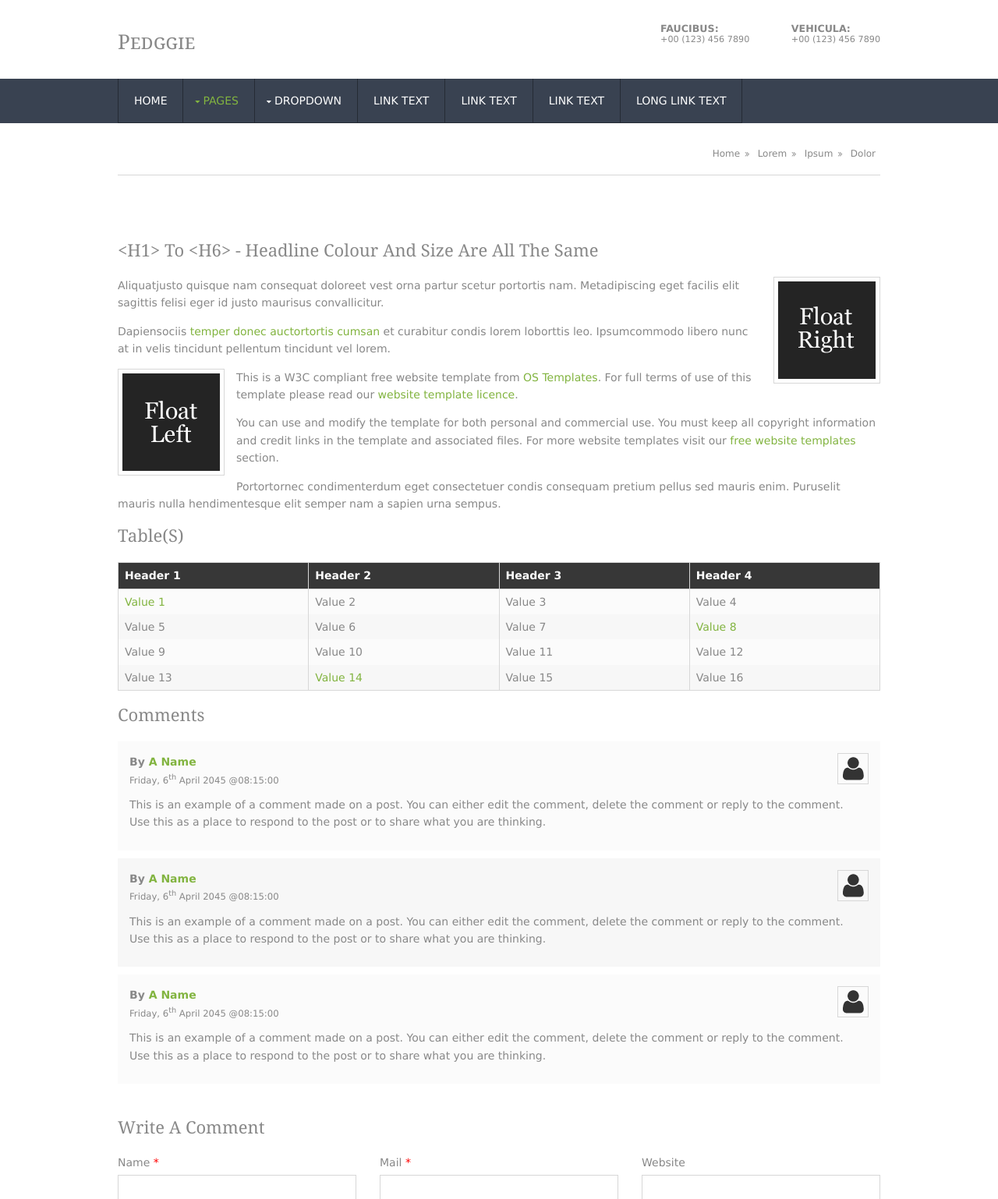
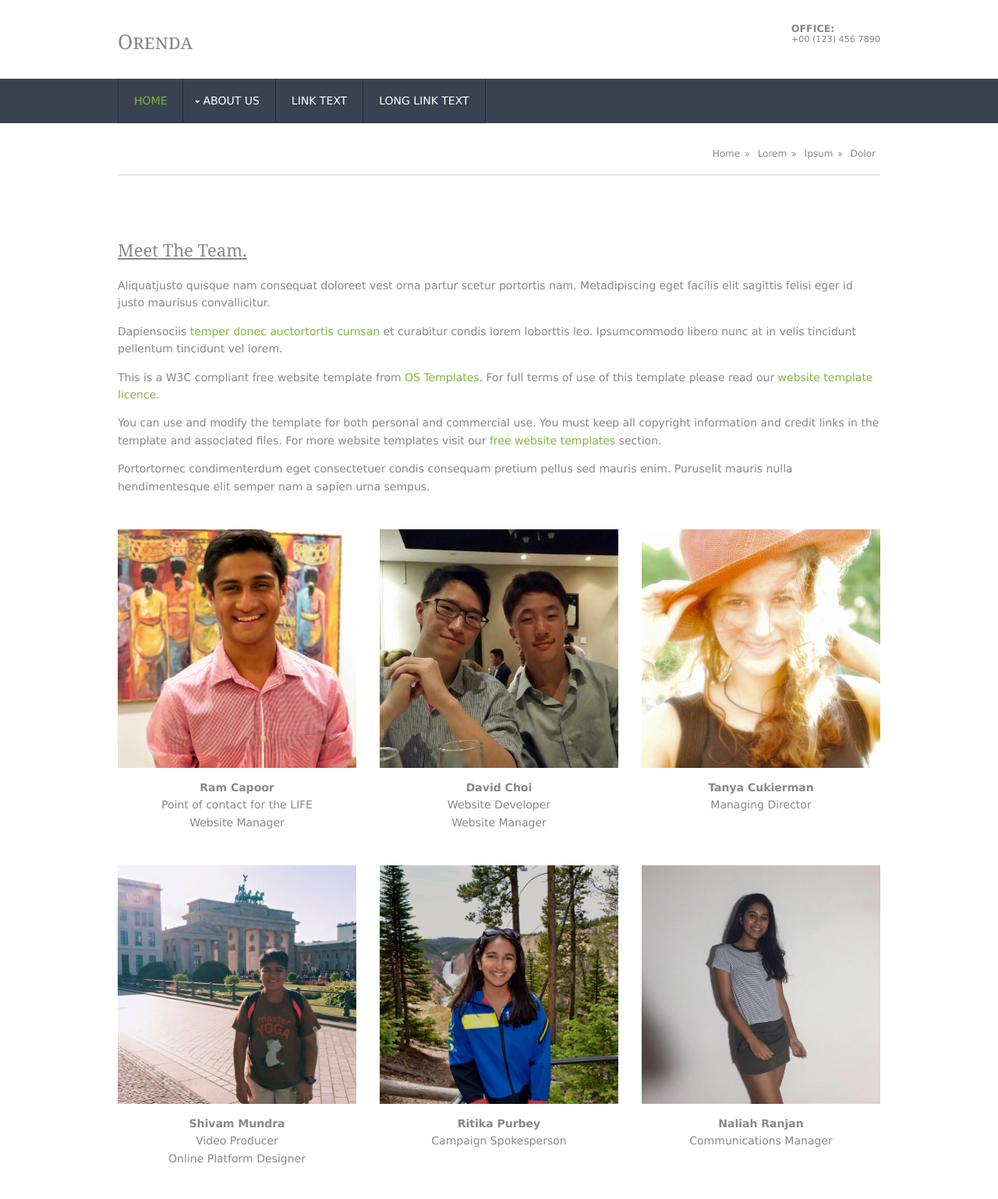
Before and after one commit to choi15033/choi15033.github.io, a plain HTML site: page pages/full-width.html in a window 1280 px wide. Shown: the part 43-1581 px from the top of the page at 78% size. Drawn offline with Linux system fonts and the light colour scheme.

Commit message:
Re-organised website directory and added "About Us" page
- Reorganised Image folder
- Added photos for team
- Need to CHANGE COLOUR SCHEME

```diff
--- a/layout/styles/framework.css
+++ b/layout/styles/framework.css
@@ -98,6 +98,7 @@ address, article, aside, figcaption, figure, footer, header, main, nav, section{
 .one_half, .one_third, .two_third, .one_quarter, .two_quarter, .three_quarter{display:inline-block; float:left; margin:0 0 0 3.06748466257669%; list-style:none;}
 
 .first{margin-left:0; clear:left;}
+.last{margin-right:0; float:right;}
 
 .one_quarter{width:22.69938650306748%;}
 .one_third{width:31.28834355828221%;}
--- a/layout/styles/layout.css
+++ b/layout/styles/layout.css
@@ -324,6 +324,44 @@ tr, #comments li, #comments input[type="submit"], #comments input[type="reset"]{
 tr:nth-child(even), #comments li:nth-child(even){color:inherit; background-color:#F7F7F7;}
 table a, #comments a{background-color:inherit;}
 
+/* Add Ons */
+
+.oneThird {
+    width: auto;
+    height: 250px;
+    display: inline-block;
+    float: none;
+    padding: 0;
+    margin: 0 71.95px 30px 0;
+}
+
+/* Hover Effect */
+
+/* relevant styles */
+.img__wrap {
+  position: relative;
+}
+
+.img__description {
+  position: absolute;
+  top: 0;
+  bottom: 0;
+  left: 0;
+  right: 0;
+  background: rgba(29, 106, 154, 0.72);
+  color: #fff;
+  visibility: hidden;
+  opacity: 0;
+
+  /* transition effect. not necessary */
+  transition: opacity .2s, visibility .2s;
+}
+
+.img__wrap:hover .img__description {
+  visibility: visible;
+  opacity: 1;
+}
+
 
 /* ------------------------------------------------------------------------------------------------------------ */
 /* ------------------------------------------------------------------------------------------------------------ */
--- a/pages/full-width.html
+++ b/pages/full-width.html
@@ -7,12 +7,15 @@ Licence: Free to use under our free template licence terms
 Licence URI: http://www.os-templates.com/template-terms
 -->
 <html>
-<head>
-<title>Pedggie | Pages | Full Width</title>
-<meta charset="utf-8">
-<meta name="viewport" content="width=device-width, initial-scale=1.0, maximum-scale=1.0, user-scalable=no">
-<link href="../layout/styles/layout.css" rel="stylesheet" type="text/css" media="all">
-</head>
+    <head>
+        <title>Pedggie | About Us | The Team</title>
+        <meta charset="utf-8">
+        <meta name="viewport" content="width=device-width, initial-scale=1.0, maximum-scale=1.0, user-scalable=no">
+        <link href="../layout/styles/layout.css" rel="stylesheet" type="text/css" media="all">
+        <head>
+            <link rel="shortcut icon" type="image/x-icon" href="images/favicon" />
+        </head>
+    </head>
 <body id="top">
 <!-- ################################################################################################ -->
 <!-- ################################################################################################ -->
@@ -47,13 +50,11 @@ Licence URI: http://www.os-templates.com/template-terms
   <header id="header" class="hoc clear">
     <!-- ################################################################################################ -->
     <div id="logo" class="fl_left">
-      <h1><a href="../index.html">Pedggie</a></h1>
+        <h1><a href="/index.html">Orenda</a></h1>
     </div>
     <div id="quickinfo" class="fl_right">
       <ul class="nospace inline">
-        <li><strong>Faucibus:</strong><br>
-          +00 (123) 456 7890</li>
-        <li><strong>Vehicula:</strong><br>
+        <li><strong>Office:</strong><br>
           +00 (123) 456 7890</li>
       </ul>
     </div>
@@ -67,31 +68,13 @@ Licence URI: http://www.os-templates.com/template-terms
   <nav id="mainav" class="hoc clear">
     <!-- ################################################################################################ -->
     <ul class="clear">
-      <li><a href="../index.html">Home</a></li>
-      <li class="active"><a class="drop" href="#">Pages</a>
+      <li class="active"><a href="/index.html">Home</a></li>
+      <li><a class="drop" href="#">About Us</a>
         <ul>
-          <li><a href="gallery.html">Gallery</a></li>
-          <li class="active"><a href="full-width.html">Full Width</a></li>
-          <li><a href="sidebar-left.html">Sidebar Left</a></li>
-          <li><a href="sidebar-right.html">Sidebar Right</a></li>
-          <li><a href="basic-grid.html">Basic Grid</a></li>
+          <li><a href="full-width.html">The Team</a></li>
+          <li><a href="sidebar-left.html">Mission Statement</a></li>
         </ul>
       </li>
-      <li><a class="drop" href="#">Dropdown</a>
-        <ul>
-          <li><a href="#">Level 2</a></li>
-          <li><a class="drop" href="#">Level 2 + Drop</a>
-            <ul>
-              <li><a href="#">Level 3</a></li>
-              <li><a href="#">Level 3</a></li>
-              <li><a href="#">Level 3</a></li>
-            </ul>
-          </li>
-          <li><a href="#">Level 2</a></li>
-        </ul>
-      </li>
-      <li><a href="#">Link Text</a></li>
-      <li><a href="#">Link Text</a></li>
       <li><a href="#">Link Text</a></li>
       <li><a href="#">Long Link Text</a></li>
     </ul>
@@ -122,52 +105,61 @@ Licence URI: http://www.os-templates.com/template-terms
     <!-- ################################################################################################ -->
     <div class="content">
       <!-- ################################################################################################ -->
-      <h1>&lt;h1&gt; to &lt;h6&gt; - Headline Colour and Size Are All The Same</h1>
-      <img class="imgr borderedbox inspace-5" src="../images/demo/imgr.gif" alt="">
+      <h1><u>Meet the Team.</u></h1>
       <p>Aliquatjusto quisque nam consequat doloreet vest orna partur scetur portortis nam. Metadipiscing eget facilis elit sagittis felisi eger id justo maurisus convallicitur.</p>
       <p>Dapiensociis <a href="#">temper donec auctortortis cumsan</a> et curabitur condis lorem loborttis leo. Ipsumcommodo libero nunc at in velis tincidunt pellentum tincidunt vel lorem.</p>
-      <img class="imgl borderedbox inspace-5" src="../images/demo/imgl.gif" alt="">
       <p>This is a W3C compliant free website template from <a href="http://www.os-templates.com/" title="Free Website Templates">OS Templates</a>. For full terms of use of this template please read our <a href="http://www.os-templates.com/template-terms">website template licence</a>.</p>
       <p>You can use and modify the template for both personal and commercial use. You must keep all copyright information and credit links in the template and associated files. For more website templates visit our <a href="http://www.os-templates.com/">free website templates</a> section.</p>
       <p>Portortornec condimenterdum eget consectetuer condis consequam pretium pellus sed mauris enim. Puruselit mauris nulla hendimentesque elit semper nam a sapien urna sempus.</p>
-      <h1>Table(s)</h1>
-      <div class="scrollable">
-        <table>
-          <thead>
-            <tr>
-              <th>Header 1</th>
-              <th>Header 2</th>
-              <th>Header 3</th>
-              <th>Header 4</th>
-            </tr>
-          </thead>
-          <tbody>
-            <tr>
-              <td><a href="#">Value 1</a></td>
-              <td>Value 2</td>
-              <td>Value 3</td>
-              <td>Value 4</td>
-            </tr>
-            <tr>
-              <td>Value 5</td>
-              <td>Value 6</td>
-              <td>Value 7</td>
-              <td><a href="#">Value 8</a></td>
-            </tr>
-            <tr>
-              <td>Value 9</td>
-              <td>Value 10</td>
-              <td>Value 11</td>
-              <td>Value 12</td>
-            </tr>
-            <tr>
-              <td>Value 13</td>
-              <td><a href="#">Value 14</a></td>
-              <td>Value 15</td>
-              <td>Value 16</td>
-            </tr>
-          </tbody>
-        </table>
+
+        <ul class = "nospace clear">
+            <li class = "one_third first" style = "margin-top: 30px">
+                <img src="../images/Team-Intro/Ram.jpg" alt="">
+                <p style="text-align:center">
+                    <b>Ram Capoor</b><br/>
+                    Point of contact for the LIFE <br/>
+                    Website Manager <br/>
+                </p>
+            </li>
+            <li class = "one_third" style = "margin-top: 30px">
+                <img src="../images/Team-Intro/David.jpg" alt="">
+                <p style="text-align:center">
+                    <b>David Choi</b><br/>
+                    Website Developer <br/>
+                    Website Manager <br/>
+                </p>
+            </li>
+            <li class = "one_third" style = "margin-top: 30px">
+                <img src="../images/Team-Intro/Tanya.jpg" alt="">
+                <p style="text-align:center">
+                    <b>Tanya Cukierman</b><br/>
+                    Managing Director <br/>
+                </p>
+            </li>
+            <li class = "one_third first" style = "margin: 30px 0 30px 0">
+                <img src="../images/Team-Intro/Shivam.jpg" alt="">
+                <p style="text-align:center">
+                    <b>Shivam Mundra</b><br/>
+                    Video Producer <br/>
+                    Online Platform Designer <br/>
+                </p>
+            </li>
+            <li class = "one_third" style = "margin-top: 30px">
+                <img src="../images/Team-Intro/Ritika.jpg" alt="">
+                <p style="text-align:center">
+                    <b>Ritika Purbey</b><br/>
+                    Campaign Spokesperson <br/>
+                </p>
+            </li>
+            <li class = "one_third" style = "margin-top: 30px">
+                <img src="../images/Team-Intro/Naliah.jpg" alt="">
+                <p style="text-align:center">
+                    <b>Naliah Ranjan</b><br/>
+                    Communications Manager<br/>
+                </p>
+            </li>
+        </ul>
+
       </div>
       <div id="comments">
         <h2>Comments</h2>
```
Also changed, not shown: index.html (+7 -7 lines), pages/sidebar-left.html (+6 -25 lines), images/Home-Page/Bake-Sale.jpeg (renamed from images/download.jpeg), images/Home-Page/Volunteer-Trip.jpg (renamed from images/volunteer.jpg), images/Home-Page/backgrounds/background-photo.jpeg (renamed from images/demo/backgrounds/background-photo.jpeg), images/Orenda Logo.png (deleted), images/Team-Intro/David.jpg (added), images/Team-Intro/Naliah.jpg (added), images/Team-Intro/Ram.jpg (added), images/Team-Intro/Ritika.jpg (added), images/Team-Intro/Shivam.jpg (added), images/Team-Intro/Tanya.jpg (added), 2 other files.
